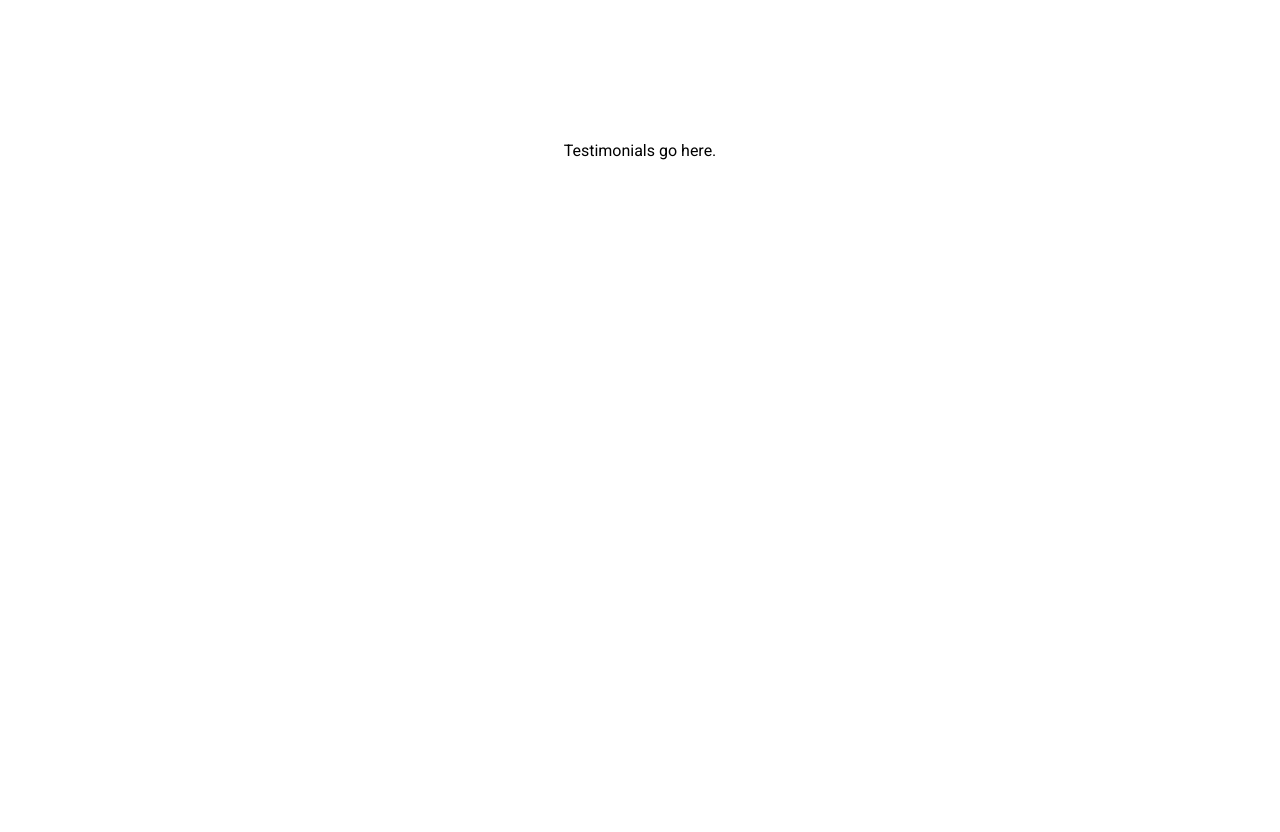
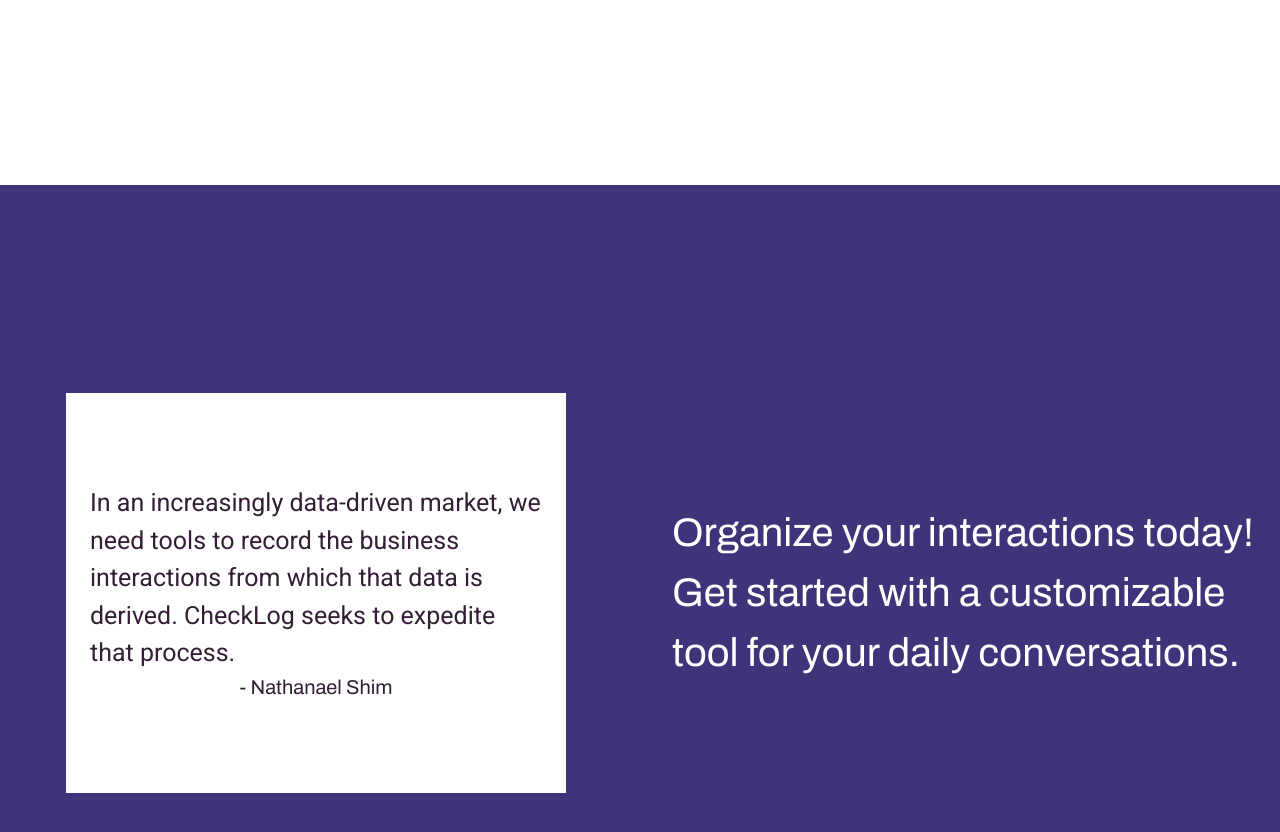
Before and after one commit to nateshim/check-log, a React (Create React App) app in the folder client/: page / in a window 1280 px wide. Shown: the part 680-1512 px from the top of the page. Before the commit the page ends 1081 px from the top, so only its background shows below. Built offline with nearby package versions, Linux system fonts and the light colour scheme.

Commit message:
styling home page

```diff
--- a/client/public/index.html
+++ b/client/public/index.html
@@ -11,7 +11,7 @@
 
     <link rel="preconnect" href="https://fonts.googleapis.com">
     <link rel="preconnect" href="https://fonts.gstatic.com" crossorigin>
-    <link href="https://fonts.googleapis.com/css2?family=Roboto&display=swap" rel="stylesheet">
+    <link href="https://fonts.googleapis.com/css2?family=Archivo&family=Roboto&display=swap" rel="stylesheet">
     <link rel="manifest" href="%PUBLIC_URL%/manifest.json" />
     <title>React App</title>
   </head>
--- a/client/src/App.js
+++ b/client/src/App.js
@@ -13,6 +13,8 @@
   typography: {
     fontFamily: [
       'Roboto',
+      'sans-serif',
+      'Archivo',
       'sans-serif',
     ].join(','),
   },
--- a/client/src/screens/Home.jsx
+++ b/client/src/screens/Home.jsx
@@ -1,21 +1,24 @@
-import {Box, Container, Typography} from '@mui/material';
-import {makeStyles} from '@mui/styles';
+import { Box, Container, Grid, Typography } from '@mui/material';
+import { makeStyles } from '@mui/styles';
 
 const useStyles = makeStyles((theme) => ({
   header: {
     color: theme.palette.text.primary,
     fontWeight: 'bold',
     fontSize: '100px',
-  }
+  },
+  testimonial: {
+    background: theme.palette.text.secondary,
+  },
 }));
 
 const Home = () => {
   const classes = useStyles();
   return (
-    <Container>
+    <Box>
       <Box
         display="flex"
-          height="500px"
+        height="800px"
         alignItems="center"
         justifyContent="center"
       >
@@ -29,15 +32,52 @@
           Organize your conversations wherever, whenever.
         </Typography>
       </Box>
-        <Box
-          display="flex"
-          height="500px"
-          alignItems="center"
+      <Grid
+        container
+        className={classes.testimonial}
+        height="800px"
         justifyContent="center"
+        spacing={2}
       >
-          <Typography>Testimonials go here.</Typography>
+        <Grid item xs={12} sm={6} display="flex" alignItems="center" justifyContent="center">
+          <Container style={{
+            background: 'white',
+            height: '400px',
+            width: '500px',
+            display: 'flex',
+            flexDirection: 'column',
+            alignItems: 'center',
+            justifyContent: 'center'
+            }}>
+            <Typography
+              color='textPrimary'
+              style={{
+                fontSize: '25px',
+                display: 'flex',
+              }}
+            >In an increasingly data-driven market, we need tools to record the business interactions from which that data is derived. CheckLog seeks to expedite that process.</Typography>
+            <Typography
+              color='textPrimary'
+              style={{
+                fontSize: '20px',
+                fontFamily: 'Archivo'
+              }}
+            >- Nathanael Shim</Typography>
+          </Container>
+        </Grid>
+        <Grid item xs={12} sm={6} display="flex" alignItems="center" justifyContent="center">
+        <Container >
+          <Typography
+            color='primary'
+            style={{
+              fontSize: '40px',
+              fontFamily: 'Archivo',
+            }}
+          >Organize your interactions today! Get started with a customizable tool for your daily conversations.</Typography>
+          </Container>
+        </Grid>
+      </Grid>
     </Box>
-    </Container>
   );
 };
 
```
Lines whose indentation alone changed are shown as unchanged.
